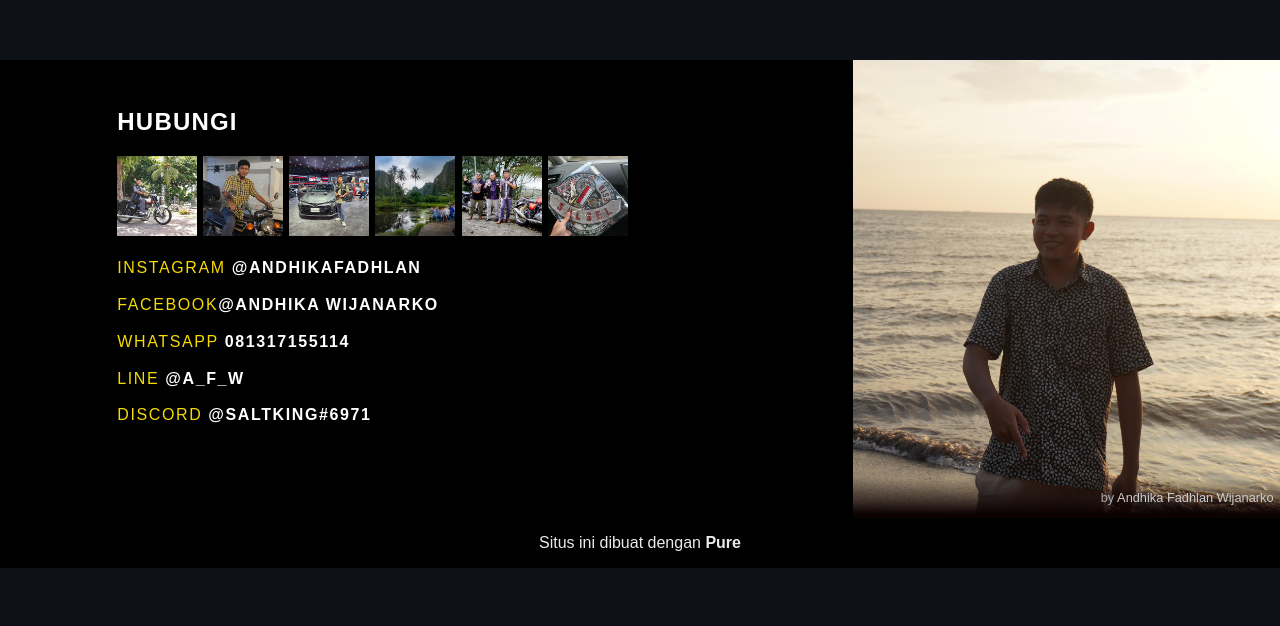
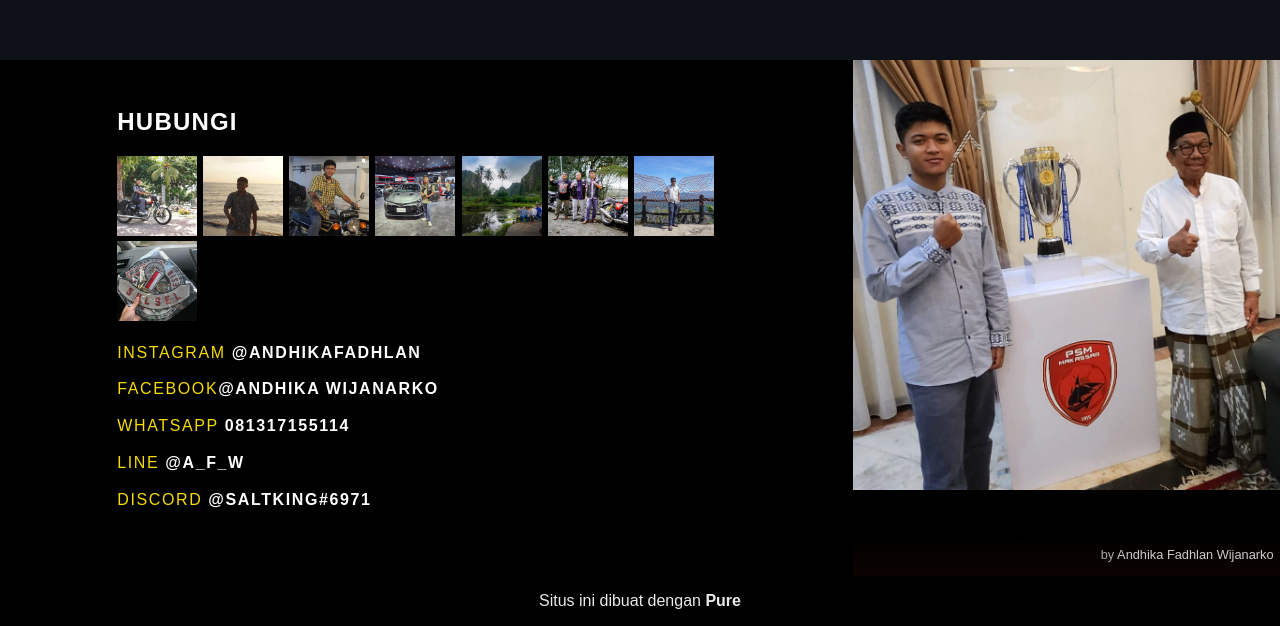
Before and after one commit to AndhikaFW/andhikafw.github.io, a plain HTML site: page index.html in a window 1280 px wide. Shown: the part 2695-3321 px from the top of the page. Before the commit the page ends 3263 px from the top, so only its background shows below. Drawn offline with nearby package versions, Linux system fonts and the light colour scheme.

Commit message:
update index.html

```diff
--- a/index.html
+++ b/index.html
@@ -2651,12 +2651,14 @@ z"/>
           <div class="l-box">
             <h1 class="text-box-head">Hubungi</h1>
             <p class="text-box-subhead">
-              <img src="images/Instagram6.png" alt="">
-              <img src="images/Instagram5.png" alt="">
-              <img src="images/Instagram4.png" alt="">
-              <img src="images/Instagram3.png" alt="">
-              <img src="images/Instagram2.png" alt="">
-              <img src="images/Instagram1.png" alt=""><br><br>
+              <img src="images/Instagram6.jpg" alt="">
+              <img src="images/DSC00028.JPG" alt="">
+              <img src="images/Instagram5.jpg" alt="">
+              <img src="images/Instagram4.jpg" alt="">
+              <img src="images/Instagram3.jpg" alt="">
+              <img src="images/Instagram2.jpg" alt="">
+              <img src="images/DSC00114.JPG" alt="">
+              <img src="images/Instagram1.jpg" alt=""><br><br>
               Instagram<a target="_blank" rel="noopener noreferrer" href="https://www.instagram.com/andhikafadhlan"> @andhikafadhlan</a><br><br>
               Facebook<a target="_blank" rel="noopener noreferrer" href="https://www.facebook.com/andhika.wijanarko.16">@andhika wijanarko</a><br><br>
               WhatsApp<a target="_blank" rel="noopener noreferrer" href="https://wa.me/6281317155114"> 081317155114</a><br><br>
@@ -2666,13 +2668,12 @@ z"/>
             </p>
           </div>
         </div>
-
         <div class="photo-box pure-u-1 pure-u-md-1-2 pure-u-lg-1-3">
           <a
-            href="images/DSC00028_edited.JPG"
+            href="images/dhika_psm.jpeg"
           >
             <img
-              src="images/DSC00028_edited.JPG"
+              src="images/dhika_psm.jpeg"
               alt="Meadow"
             />
           </a>
```
Also changed, not shown: images/DSC00028.JPG (added), images/DSC00028_edited.JPG (deleted), images/DSC00114.JPG (added), images/DSC00245.JPG, images/Instagram1.jpg (added), images/Instagram1.png (deleted), images/Instagram2.jpg (added), images/Instagram2.png (deleted), images/Instagram3.jpg (added), images/Instagram3.png (deleted), images/Instagram4.jpg (added), images/Instagram4.png (deleted), images/Instagram5.jpg (added), images/Instagram5.png (deleted), 3 more files.
